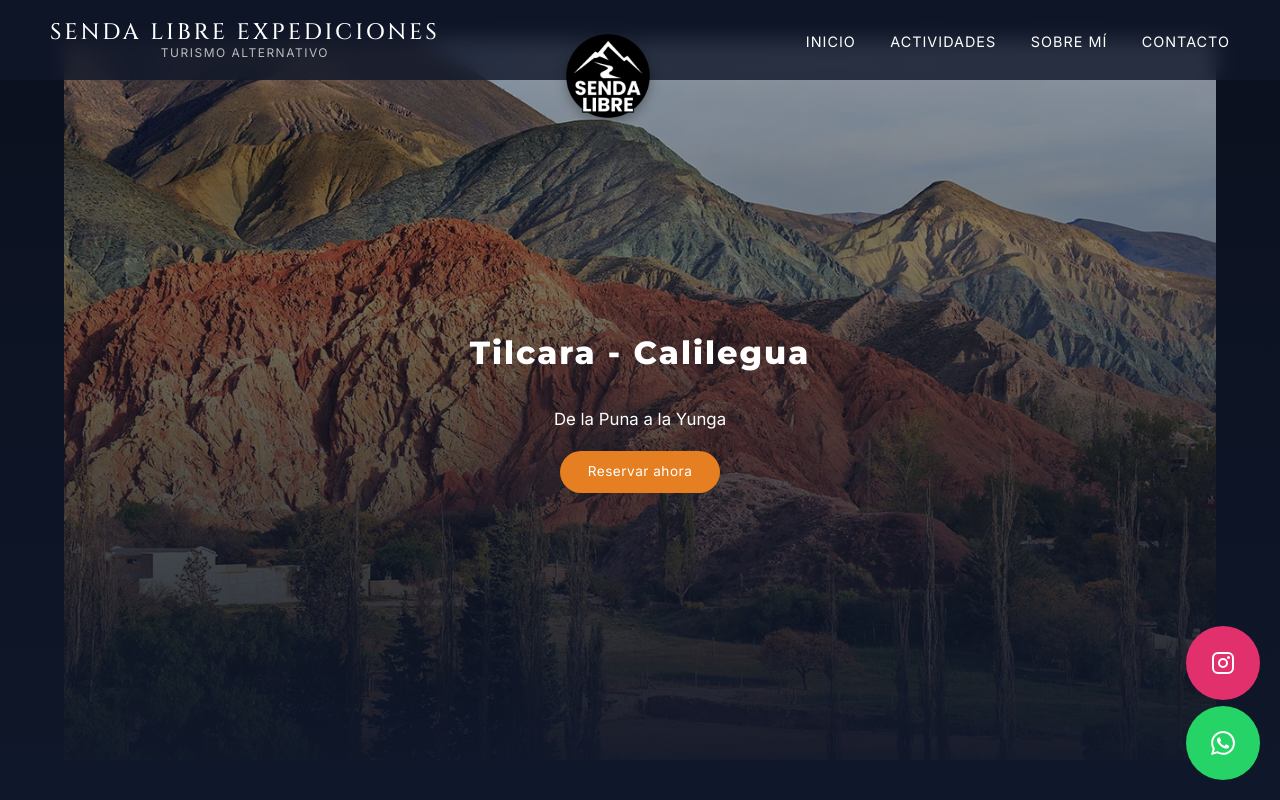
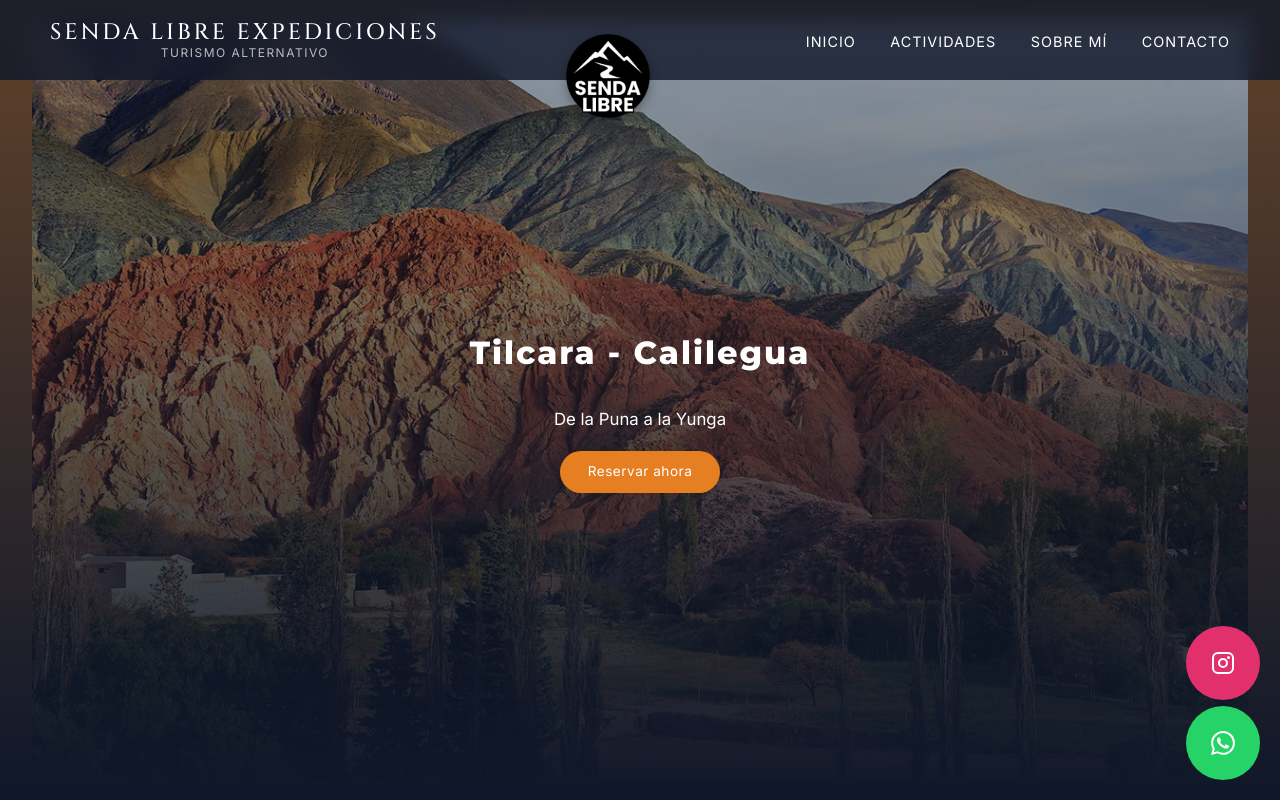
Before and after one commit to santilamanna1/sendalibre-web, a plain HTML site: page tilcara-calilegua.html in a window 1280 px wide. Shown: the top 800 px of the page. Drawn offline with Linux system fonts and the light colour scheme; grey boxes are pictures that could not be loaded.

Commit message:
Ajusta hero a 95% con fondo tierra #8B5E3C

```diff
--- a/tilcara-calilegua.html
+++ b/tilcara-calilegua.html
@@ -82,7 +82,7 @@
     </nav>
   </header>
 
-  <section id="inicio" class="hero" style="background: linear-gradient(rgba(0,0,0,0.3), rgba(15,23,42,1)), url('fondotilc.png.webp') center/auto 90% no-repeat; background-color: #0f172a;">
+  <section id="inicio" class="hero" style="background: linear-gradient(rgba(0,0,0,0.3), rgba(15,23,42,1)), url('fondotilc.png.webp') center/auto 95% no-repeat; background-color: #8B5E3C;">
     <h2>Tilcara - Calilegua</h2>
     <p>De la Puna a la Yunga</p>
     <a href="https://wa.me/5491167177447?text=Hola!%20Quiero%20info%20sobre%20Tilcara%20-%20Calilegua" class="btn">Reservar ahora</a>
```
